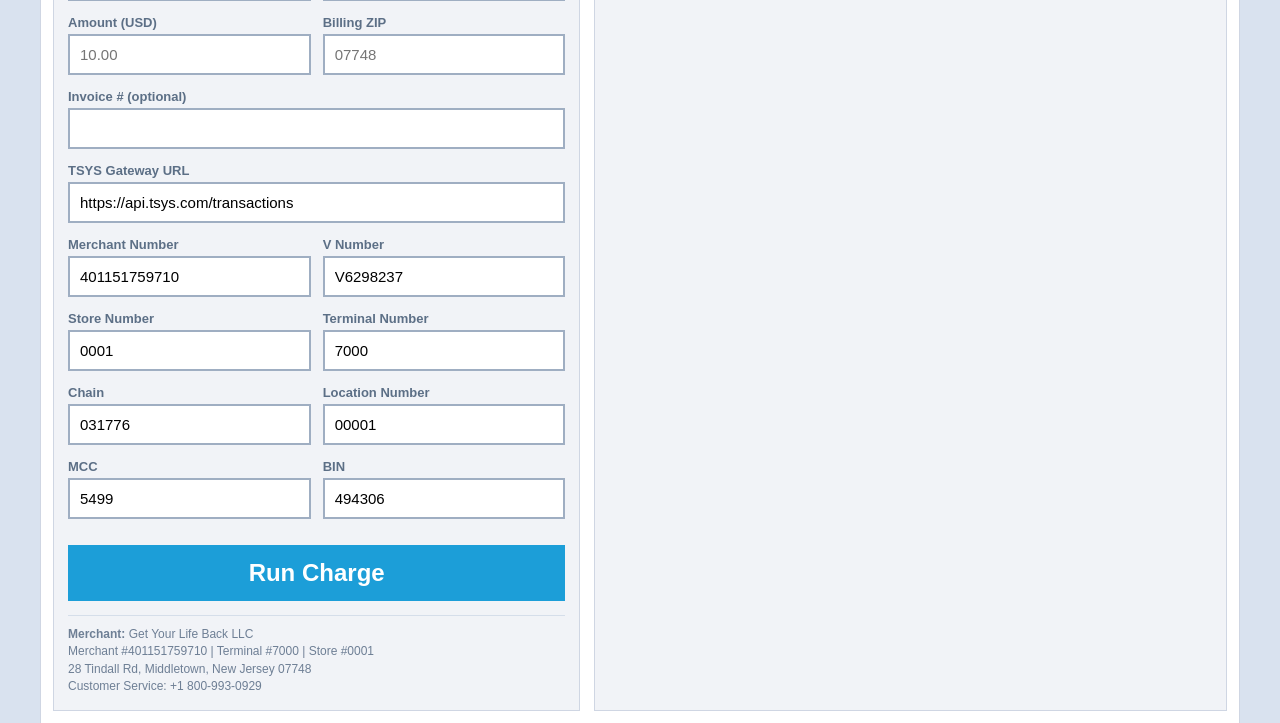
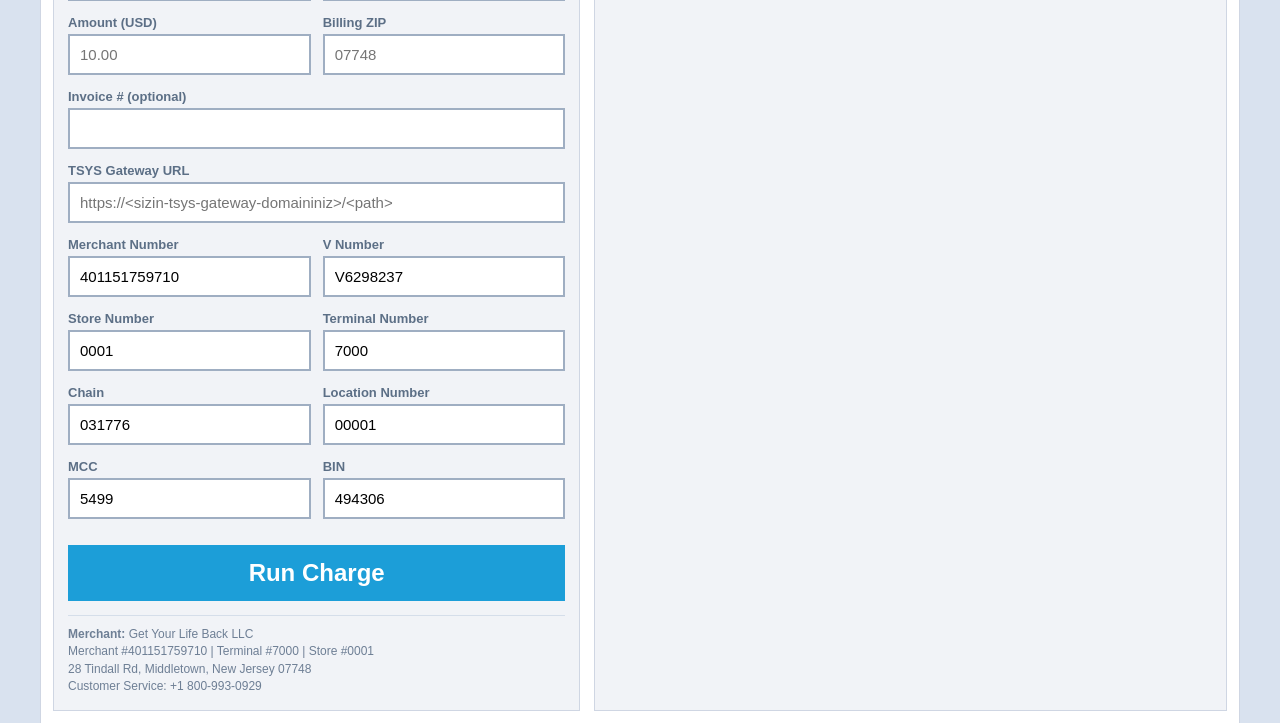
Before and after one commit to utkutepe3-cell/devasa, a PHP site: page /tsys_virtual_terminal.php in a window 1280 px wide. Shown: the part 366-1089 px from the top of the page. Run offline with PHP 8.4, Linux system fonts and the light colour scheme.

Commit message:
Remove invalid TSYS default host and improve DNS errors
Co-authored-by: utkutepe3-cell <utkutepe3-cell@users.noreply.github.com>

```diff
--- a/tsys_virtual_terminal.php
+++ b/tsys_virtual_terminal.php
@@ -35,7 +35,7 @@ $merchantDefaults = [
     'approvedMonthlyVolume' => '$30,000.00',
 ];
 
-$defaultGatewayUrl = 'https://api.tsys.com/transactions';
+$defaultGatewayUrl = '';
 $gatewayUrl = trim((string) ($_POST['gateway_url'] ?? getenv('TSYS_API_URL') ?: $defaultGatewayUrl));
 $merchantConfig = [
     'dba' => trim((string) ($_POST['merchant_dba'] ?? $merchantDefaults['dba'])),
@@ -187,7 +187,7 @@ function buildPayload(string $transactionType, array $input, array $merchantConf
 function sendToTsys(array $payload, array $apiConfig): array
 {
     if ($apiConfig['baseUrl'] === '') {
-        throw new RuntimeException('TSYS gateway URL bos birakilamaz.');
+        throw new RuntimeException('TSYS gateway URL gerekli. Kullandiginiz TSYS/processor endpoint URL degerini girin.');
     }
 
     $endpoint = resolveTsysEndpoint($apiConfig['baseUrl']);
@@ -215,6 +215,11 @@ function sendToTsys(array $payload, array $apiConfig): array
     if ($body === false) {
         $error = curl_error($ch);
         curl_close($ch);
+        if (stripos($error, 'Could not resolve host') !== false) {
+            throw new RuntimeException(
+                'Gateway host adi cozumlenemedi. URL/domain hatali olabilir veya DNS erisimi yok. Lutfen TSYS tarafindan verilen tam endpoint URL kullanin.'
+            );
+        }
         throw new RuntimeException('cURL error: ' . $error);
     }
 
@@ -543,7 +548,7 @@ function array_filter_recursive(array $data): array
                         name="gateway_url"
                         type="text"
                         value="<?= htmlspecialchars($apiConfig['baseUrl']) ?>"
-                        placeholder="https://your-tsys-gateway.example.com/api"
+                        placeholder="https://<sizin-tsys-gateway-domaininiz>/<path>"
                         required
                     >
                 </div>
```
